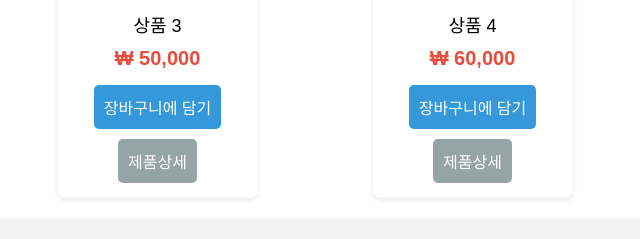
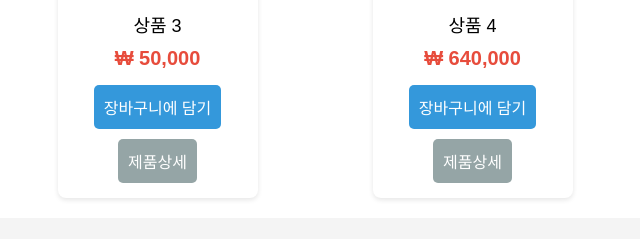
Before and after one commit to yvvlt/homeshopping, a website: page main.html in a window 1280 px wide. Shown: the part 800-1039 px from the top of the page, 640-1280 px from the left. Drawn offline with Linux system fonts and the light colour scheme.

Commit message:
상품4 금액변경

```diff
--- a/main.html
+++ b/main.html
@@ -55,7 +55,7 @@
             <div class="product">
                 <img src="https://via.placeholder.com/200" alt="상품 4">
                 <p>상품 4</p>
-                <span>₩ 60,000</span>
+                <span>₩ 640,000</span>
                 <button class="add-to-cart" onclick="cart('이미지4.png', '상품4', 60000)">장바구니에 담기</button>
                 <button class="product-detail" onclick="location.href='상세.html'">제품상세</button>
             </div>
```
